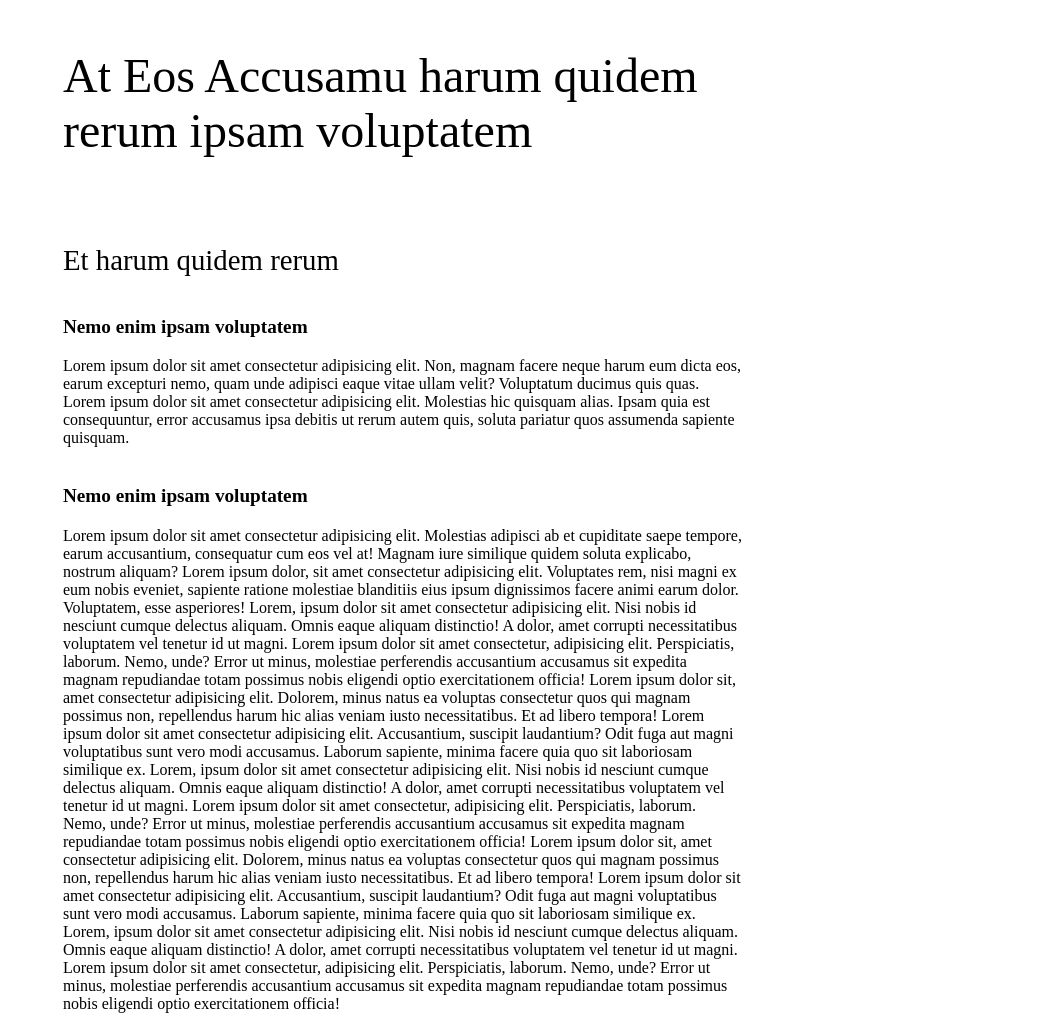
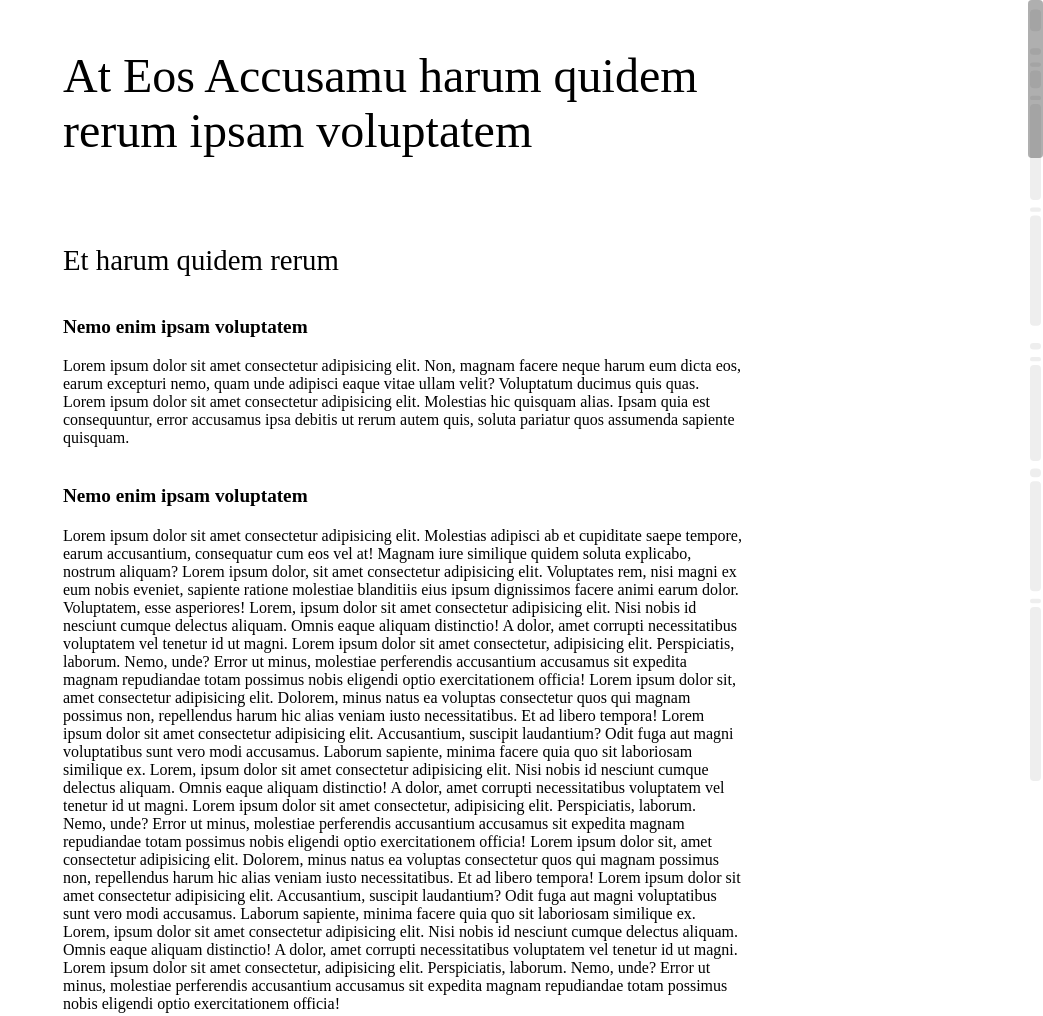
Before and after one commit to libondev/navmap, a website built with Vite: page index.html in a window 1280 px wide. Shown: the top 1016 px of the page, without its empty margins (237-1280 px from the left). Built offline with nearby package versions, Linux system fonts and the light colour scheme.

Commit message:
refactor: override plugin parameters

```diff
--- a/index.html
+++ b/index.html
@@ -10,18 +10,6 @@
     * {
       margin: 0;
       padding: 0;
-    }
-
-    /* html,
-    body {
-      height: 100%
-    } */
-
-    a,
-    a:visited,
-    a:active {
-      color: #1d77c2;
-      text-decoration: none;
     }
 
     main {
@@ -52,7 +40,6 @@
 </head>
 
 <body>
-  <div id="viewport">
   <main>
     <header>
       <h1>At Eos Accusamu harum quidem rerum ipsam voluptatem</h1>
@@ -239,7 +226,6 @@
       </p>
     </section>
   </main>
-  </div>
 
   <script type="module" src="/src/dev.ts"></script>
   </script>
--- a/package.json
+++ b/package.json
@@ -1,7 +1,7 @@
 {
   "name": "navmap",
   "version": "0.1.1",
-  "description": "Show all the titles on your page in the scrollbar.",
+  "description": "Show whatever you want in the scrollbar.",
   "type": "module",
   "keywords": [
     "minimap",
--- a/src/core/index.ts
+++ b/src/core/index.ts
@@ -2,16 +2,14 @@ import '../style.css'
 
 import type { UserOptions } from '../types'
 import { createElementObserver, createWindowsObserver } from './observe'
-import { createPluginStates, getDefaultConfig, resolvePluginHooks } from './utils'
+import { getDefaultConfig, resolvePluginHooks } from './utils'
 
 export default function navmap (options: UserOptions = {}) {
-  const states = createPluginStates()
-
-  const config = getDefaultConfig(options, states)
-  const { init, draw, update, destroy } = resolvePluginHooks(config, states)
+  const config = getDefaultConfig(options)
+  const { init, draw, update, destroy } = resolvePluginHooks(config)
 
   const rootObserve = createElementObserver(config, update)
-  const windowsObserve = createWindowsObserver({ config, states, init, draw })
+  const windowsObserve = createWindowsObserver({ config, init, draw })
 
   return () => {
     destroy()
--- a/src/core/observe.ts
+++ b/src/core/observe.ts
@@ -1,5 +1,4 @@
 import type { Options } from '../types'
-import type { PluginStates } from './utils'
 
 export function createElementObserver (
   { viewport }: Options,
@@ -16,12 +15,11 @@ export function createElementObserver (
 }
 
 export function createWindowsObserver (
-  { config: { canvas, viewport }, states, draw, init }:
-  { config: Options, states: PluginStates, draw: () => void, init: () => void }
+  { config: { canvas, viewport, states }, draw, init }:
+  { config: Options, draw: () => void, init: () => void }
 ) {
   const resizeCanvasHeight = () => {
     states.scrollTop = visualViewport.pageTop
-    states.radius = Math.floor(canvas.width / 3)
     states.scaleRatio = (canvas.height = window.innerHeight) / viewport.offsetHeight
     states.scrollHeight = canvas.height * states.scaleRatio
 
--- a/src/core/utils.ts
+++ b/src/core/utils.ts
@@ -4,7 +4,7 @@ import type { Options, UserOptions } from '../types'
 export type PluginStates = ReturnType<typeof createPluginStates>
 
 export function getCanvasElement (options: UserOptions) {
-  const canvasEl = Object.assign(
+  const canvasElement = Object.assign(
     document.createElement('canvas'),
     {
       width: options.canvas?.width ?? 15,
@@ -14,10 +14,10 @@ export function getCanvasElement (options: UserOptions) {
     }
   )
 
-  return canvasEl
+  return canvasElement
 }
 
-export function getDefaultConfig (options: UserOptions, states: PluginStates) {
+export function getDefaultConfig (options: UserOptions) {
   if (__DEV__ && 'viewport' in options && options.viewport == null) {
     console.warn('[navmap]: The viewport must be a HTML element.')
   }
@@ -30,21 +30,22 @@ export function getDefaultConfig (options: UserOptions, states: PluginStates) {
   // convert to array
   options.plugins = options.plugins ? Array.isArray(options.plugins) ? options.plugins : [options.plugins] : []
 
+  // last draw
   options.plugins.push(Scrollbar)
 
-  const normalizedPlugins = options.plugins.map(plugin => plugin(states))
+  const states = createPluginStates()
 
   return {
     viewport: options.viewport as HTMLElement,
     canvas: getCanvasElement(options),
-    plugins: normalizedPlugins
+    states,
+    plugins: options.plugins
   } as Options
 }
 
 // all plugins share the same states
 export function createPluginStates () {
   return {
-    radius: 0,
     scrollTop: 0,
     scaleRatio: 1,
     scrollHeight: 0
@@ -52,7 +53,7 @@ export function createPluginStates () {
 }
 
 // Gets all the correct plugin hooks
-export function resolvePluginHooks ({ canvas, viewport, plugins }: Options, states: PluginStates) {
+export function resolvePluginHooks ({ canvas, viewport, states, plugins }: Options) {
   const init = []
   const draw = []
   const update = []
@@ -79,7 +80,7 @@ export function resolvePluginHooks ({ canvas, viewport, plugins }: Options, stat
   })
 
   const ctx = canvas.getContext('2d') as CanvasRenderingContext2D & { reset: () => void }
-  const opt = { canvas, viewport }
+  const opt = { canvas, viewport, states }
 
   return {
     init: () => { init.forEach(fn => fn(ctx, opt)) },
--- a/src/dev.ts
+++ b/src/dev.ts
@@ -1,10 +1,13 @@
 import navmap from './core/index'
-import { Headings } from './plugins/headings'
+import Headings from './plugins/headings'
 
 navmap(
   {
     plugins: [
-      Headings
+      Headings({
+        fillStyle: '#eee',
+        selector: 'h1, h2, h3, h4, h5, p'
+      })
     ]
   }
 )
--- a/src/plugins/headings.ts
+++ b/src/plugins/headings.ts
@@ -5,22 +5,45 @@ interface PluginContext {
   cachedPositions: Array<{ offsetHeight: number, offsetTop: number }>
 }
 
-const Headings: Plugin<PluginContext> = (states) => ({
+interface PluginParams {
+  /**
+   * Radius of the rounded rectangle
+   * @default 4
+   */
+  radius?: number
+
+  /**
+   * CSS selector for headings
+   * @default 'h1,h2,h3,h4,h5,h6'
+   */
+  selector?: string
+
+  /**
+   * Fill style for headings
+   * @default '#00000025'
+   */
+  fillStyle?: string
+}
+
+export default ({
+  radius = 4,
+  fillStyle = '#00000025',
+  selector = 'h1,h2,h3,h4,h5,h6'
+}: PluginParams = {}): Plugin<PluginContext> => ({
   gaps: 0,
   cachedPositions: [],
 
   update (_, { viewport, canvas }) {
     this.gaps = Math.floor(canvas.width * 0.15)
-    const headings = Array.from(viewport.querySelectorAll<HTMLElement>('h1, h2, h3, h4, h5, h6'))
+    const headings = Array.from(viewport.querySelectorAll<HTMLElement>(selector))
 
     this.cachedPositions = headings.map(({ offsetHeight, offsetTop }) => ({ offsetHeight, offsetTop }))
   },
 
-  draw (ctx, { canvas: { width } }) {
+  draw (ctx, { canvas: { width }, states: { scaleRatio } }) {
     const { cachedPositions, gaps } = this
-    const { scaleRatio, radius } = states
 
-    ctx.fillStyle = '#00000025'
+    ctx.fillStyle = fillStyle
 
     ctx.beginPath()
     cachedPositions.forEach(({ offsetHeight, offsetTop }) => {
@@ -31,5 +54,3 @@ const Headings: Plugin<PluginContext> = (states) => ({
     ctx.fill()
   }
 })
-
-export default Headings
--- a/src/plugins/scrollbar.ts
+++ b/src/plugins/scrollbar.ts
@@ -1,14 +1,20 @@
+import type { PluginStates } from '../core/utils'
 import type { Plugin } from '../types'
 
 type PluginContext = {
   deltaY: number
+  states: PluginStates
 } & Record<
   '_pointerDown' | '_pointerMove' | '_pointerUp',
   (this: PluginContext, ev: PointerEvent) => void
 >
 
-const Scrollbar: Plugin<PluginContext> = (states) => ({
-  init (_, { canvas, viewport }) {
+const Scrollbar: Plugin<PluginContext> = {
+  enforce: 'post',
+
+  states: {} as PluginStates,
+
+  init (_, { canvas, viewport, states }) {
     viewport.classList.add('hide-scrollbar')
     viewport.appendChild(canvas)
 
@@ -16,16 +22,16 @@ const Scrollbar: Plugin<PluginContext> = (states) => ({
     this._pointerMove = this._pointerMove.bind(this)
     this._pointerUp = this._pointerUp.bind(this)
 
+    this.states = states
+
     canvas.addEventListener('pointerdown', this._pointerDown)
   },
 
-  draw (ctx, { canvas: { width, height } }) {
-    const { scrollTop, scaleRatio, radius } = states
-
-    ctx.fillStyle = '#00000060'
+  draw (ctx, { canvas: { width, height }, states: { scrollTop, scaleRatio } }) {
+    ctx.fillStyle = '#00000050'
 
     ctx.beginPath()
-    ctx.roundRect(0, scrollTop * scaleRatio, width, height * scaleRatio, radius)
+    ctx.roundRect(0, scrollTop * scaleRatio, width, height * scaleRatio, width / 4)
     ctx.closePath()
 
     ctx.fill()
@@ -43,7 +49,7 @@ const Scrollbar: Plugin<PluginContext> = (states) => ({
     ev.preventDefault()
 
     const y = ev.clientY
-    const { scrollTop, scrollHeight, scaleRatio } = states
+    const { scrollTop, scrollHeight, scaleRatio } = this.states
 
     // If the clicked position is a scroll bar, there is no need to scroll immediately
     if (y >= scrollTop * scaleRatio && y <= (scrollTop * scaleRatio + scrollHeight)) {
@@ -59,12 +65,12 @@ const Scrollbar: Plugin<PluginContext> = (states) => ({
   },
 
   _pointerMove ({ clientY }) {
-    document.documentElement.scrollTop = (clientY - this.deltaY) / states.scaleRatio
+    document.documentElement.scrollTop = (clientY - this.deltaY) / this.states.scaleRatio
   },
 
   _pointerUp () {
     document.removeEventListener('pointermove', this._pointerMove)
   }
-})
+}
 
 export default Scrollbar
```
Also changed, not shown: playground/index.html (+38 -10 lines), playground/index.js (+6 -3 lines), src/types.ts (+5 -4 lines), README.md. Lines whose indentation alone changed are shown as unchanged.
